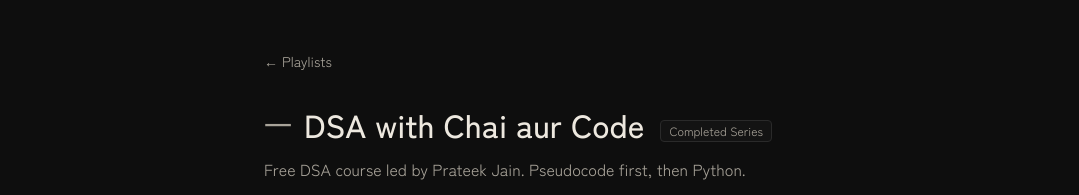
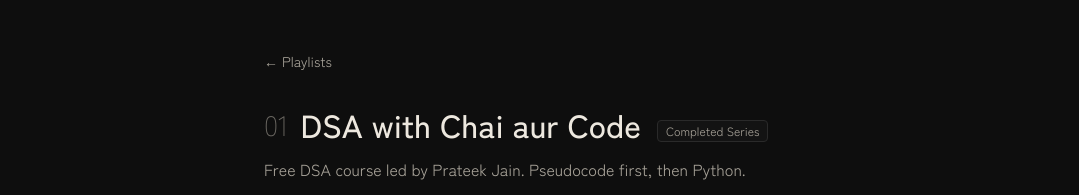
Before and after one commit to TakshPatel02/Keiko-Log, a Next.js app: page /playlists/dsa-main in a window 1280 px wide. Shown: the top 195 px of the page, without its empty margins (0-1079 px from the left). Built offline with nearby package versions, Linux system fonts and the light colour scheme.

Commit message:
refactor: replace Kanji numeral display with zero-padded index for improved clarity

```diff
--- a/app/playlists/[id]/PlaylistClient.tsx
+++ b/app/playlists/[id]/PlaylistClient.tsx
@@ -8,11 +8,6 @@
 import { Playlist, Video } from "@/src/data/playlists";
 import { getState, TrackerState, completeVideo, saveNote } from "@/src/lib/storage";
 
-const KANJI_NUMERALS = ["一", "二", "三", "四", "五", "六", "七", "八", "九", "十"];
-function getKanji(index: number) {
-  if (index < KANJI_NUMERALS.length) return KANJI_NUMERALS[index];
-  return (index + 1).toString();
-}
 
 type FilterType = "All" | "Remaining" | "Completed";
 
@@ -115,7 +110,9 @@
         <header className="mb-10">
           <div className="flex items-baseline flex-wrap gap-x-4 gap-y-2 mb-3">
             <div className="flex items-center gap-3">
-              <span className="text-[1.75rem] text-muted font-light">{getKanji(index)}</span>
+              <span className="text-[1.75rem] text-faint font-light">
+                {String(index + 1).padStart(2, "0")}
+              </span>
               <h1 className="text-[2rem] font-medium leading-none">{playlist.title}</h1>
             </div>
             <div className="flex items-center gap-2">
@@ -124,9 +121,8 @@
                   Completed Series
                 </span>
               ) : (
-                <span className="inline-flex items-center gap-1.5 text-xs px-2 py-0.5 rounded border border-accent/30 text-accent bg-accent/5 font-normal">
-                  <span className="w-1.5 h-1.5 rounded-full bg-accent animate-pulse" />
-                  Ongoing Series
+                <span className="text-xs px-2 py-0.5 rounded border border-border text-muted font-normal">
+                  Still releasing
                 </span>
               )}
               {isAllComplete && (
```
